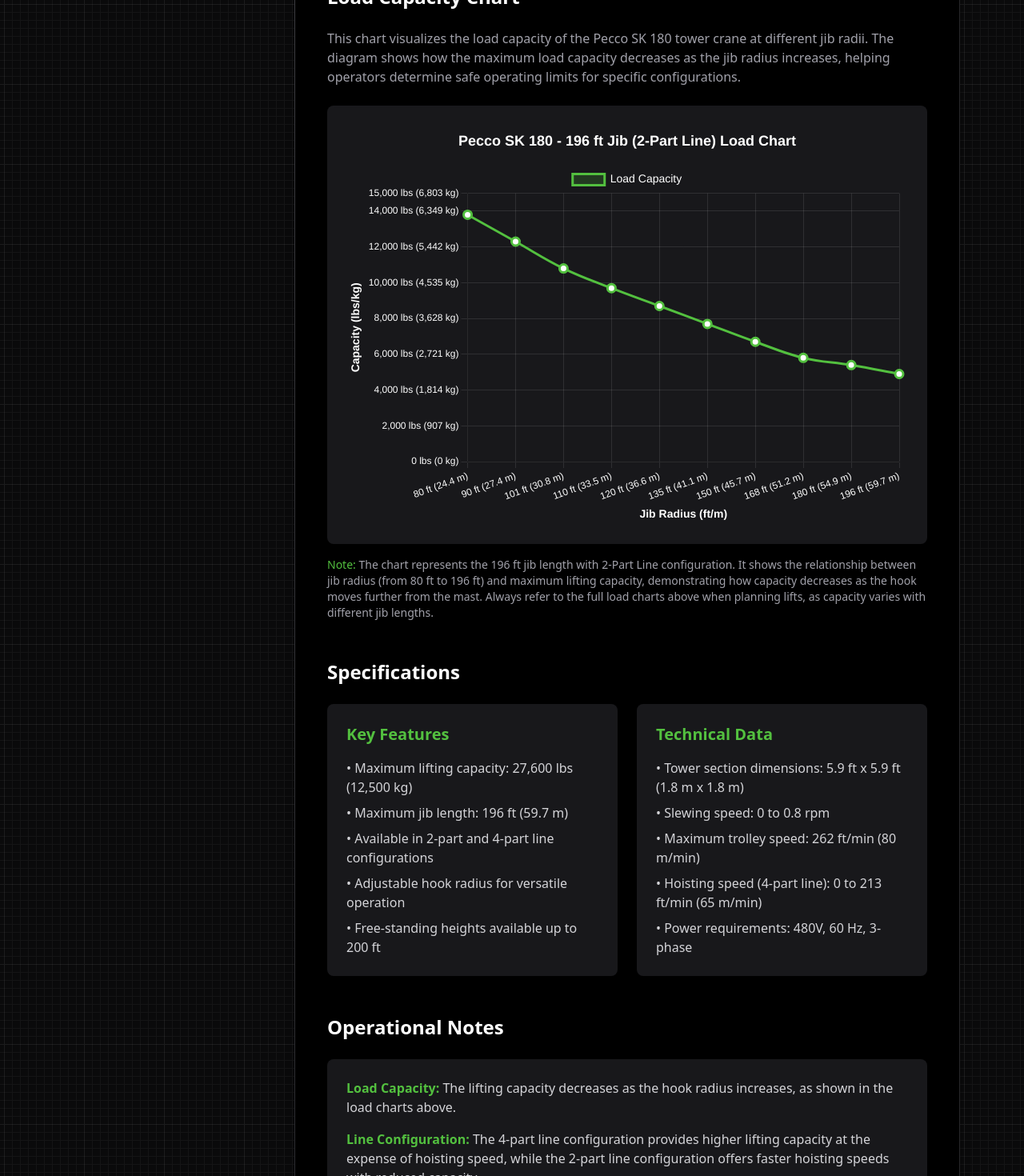
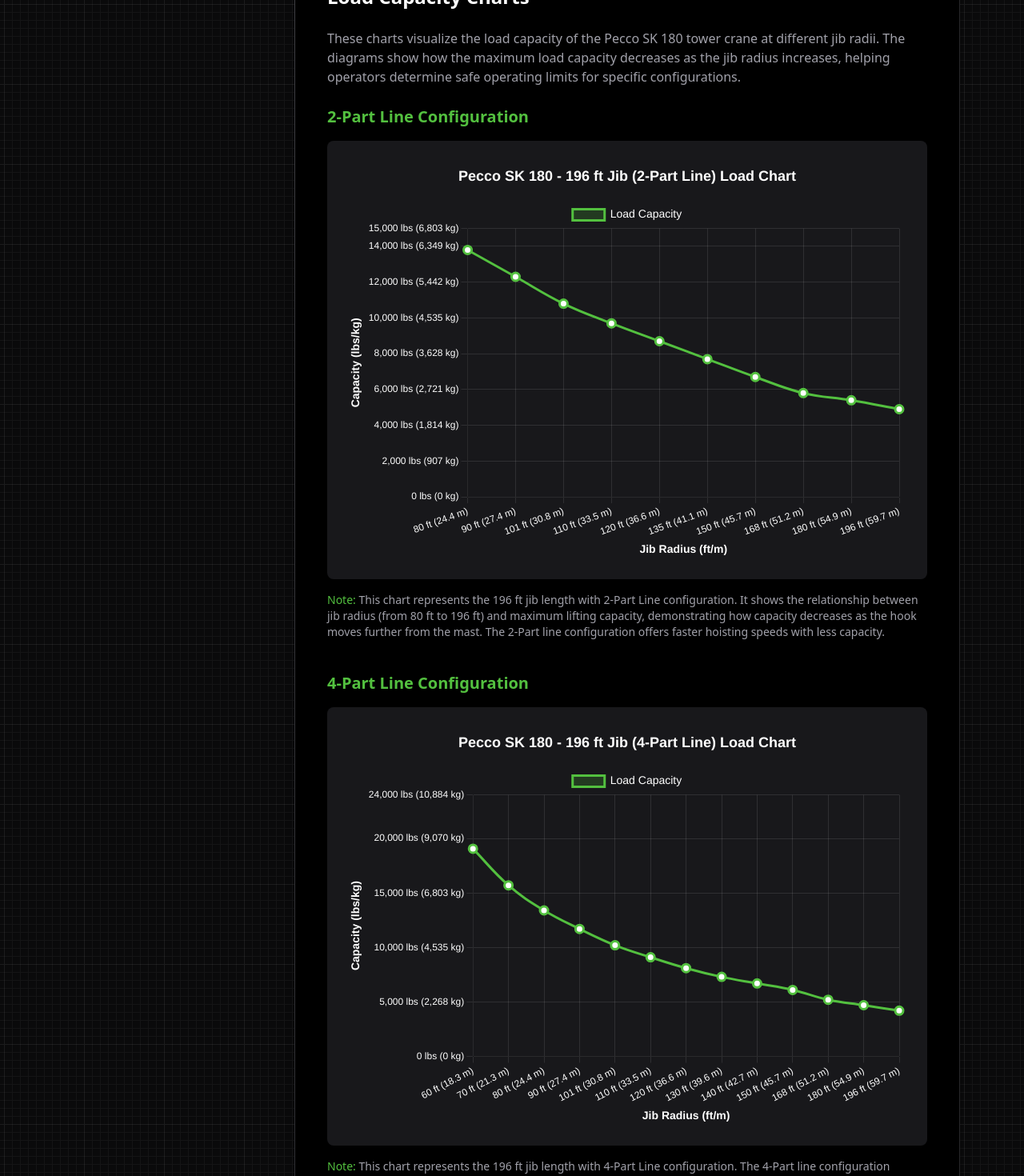
Before and after one commit to ArsCodeAmatoria/lilfoot, a Next.js app: page /pecco-sk-180 in a window 1280 px wide. Shown: the part 1000-2470 px from the top of the page at 80% size. Built offline with nearby package versions, Linux system fonts and the light colour scheme.

Commit message:
Add both 2-Part and 4-Part line capacity charts to Pecco SK 180 page

```diff
--- a/app/components/LoadCapacityChart.tsx
+++ b/app/components/LoadCapacityChart.tsx
@@ -25,8 +25,8 @@ ChartJS.register(
   Legend
 );
 
-// Define the load capacity data - using values from the 196 ft jib configuration
-const loadCapacityData = [
+// Define the 2-Part line load capacity data
+const twoPartLineData = [
   { radiusFt: 80, radiusM: 24.4, capacityLbs: 13800, capacityKg: 6250 },
   { radiusFt: 90, radiusM: 27.4, capacityLbs: 12300, capacityKg: 5580 },
   { radiusFt: 101, radiusM: 30.8, capacityLbs: 10800, capacityKg: 4900 },
@@ -39,7 +39,31 @@ const loadCapacityData = [
   { radiusFt: 196, radiusM: 59.7, capacityLbs: 4900, capacityKg: 2220 },
 ];
 
-const LoadCapacityChart: React.FC = () => {
+// Define the 4-Part line load capacity data
+const fourPartLineData = [
+  { radiusFt: 60, radiusM: 18.3, capacityLbs: 19060, capacityKg: 8645 },
+  { radiusFt: 70, radiusM: 21.3, capacityLbs: 15700, capacityKg: 7120 },
+  { radiusFt: 80, radiusM: 24.4, capacityLbs: 13400, capacityKg: 6080 },
+  { radiusFt: 90, radiusM: 27.4, capacityLbs: 11700, capacityKg: 5300 },
+  { radiusFt: 101, radiusM: 30.8, capacityLbs: 10200, capacityKg: 4625 },
+  { radiusFt: 110, radiusM: 33.5, capacityLbs: 9100, capacityKg: 4125 },
+  { radiusFt: 120, radiusM: 36.6, capacityLbs: 8100, capacityKg: 3670 },
+  { radiusFt: 130, radiusM: 39.6, capacityLbs: 7300, capacityKg: 3310 },
+  { radiusFt: 140, radiusM: 42.7, capacityLbs: 6700, capacityKg: 3040 },
+  { radiusFt: 150, radiusM: 45.7, capacityLbs: 6100, capacityKg: 2770 },
+  { radiusFt: 168, radiusM: 51.2, capacityLbs: 5200, capacityKg: 2360 },
+  { radiusFt: 180, radiusM: 54.9, capacityLbs: 4700, capacityKg: 2130 },
+  { radiusFt: 196, radiusM: 59.7, capacityLbs: 4200, capacityKg: 1905 },
+];
+
+interface LoadCapacityChartProps {
+  configuration: 'twoPartLine' | 'fourPartLine';
+}
+
+const LoadCapacityChart: React.FC<LoadCapacityChartProps> = ({ configuration }) => {
+  // Select the appropriate data based on the configuration
+  const loadCapacityData = configuration === 'twoPartLine' ? twoPartLineData : fourPartLineData;
+
   // Chart options
   const options: ChartOptions<'line'> = {
     responsive: true,
@@ -56,7 +80,7 @@ const LoadCapacityChart: React.FC = () => {
       },
       title: {
         display: true,
-        text: 'Pecco SK 180 - 196 ft Jib (2-Part Line) Load Chart',
+        text: `Pecco SK 180 - 196 ft Jib (${configuration === 'twoPartLine' ? '2-Part' : '4-Part'} Line) Load Chart`,
         color: '#FFFFFF',
         font: {
           size: 18,
@@ -108,7 +132,7 @@ const LoadCapacityChart: React.FC = () => {
       },
       y: {
         min: 0,
-        max: 15000,
+        max: configuration === 'twoPartLine' ? 15000 : 24000,
         ticks: {
           color: '#FFFFFF',
           callback: function(value) {
--- a/app/pecco-sk-180/page.tsx
+++ b/app/pecco-sk-180/page.tsx
@@ -338,18 +338,33 @@ export default function PeccoSK180Page() {
 
         {/* Load Capacity Chart */}
         <section>
-          <h2 className="text-2xl font-bold text-white mb-6">Load Capacity Chart</h2>
+          <h2 className="text-2xl font-bold text-white mb-6">Load Capacity Charts</h2>
           <p className="text-gray-400 mb-6">
-            This chart visualizes the load capacity of the Pecco SK 180 tower crane at different jib radii.
-            The diagram shows how the maximum load capacity decreases as the jib radius increases, helping
+            These charts visualize the load capacity of the Pecco SK 180 tower crane at different jib radii.
+            The diagrams show how the maximum load capacity decreases as the jib radius increases, helping
             operators determine safe operating limits for specific configurations.
           </p>
-          <LoadCapacityChart />
-          <div className="mt-4 text-sm text-gray-400">
-            <span className="text-highlight font-medium">Note:</span> The chart represents the 196 ft jib length with 2-Part Line configuration.
-            It shows the relationship between jib radius (from 80 ft to 196 ft) and maximum lifting capacity,
-            demonstrating how capacity decreases as the hook moves further from the mast. Always refer to the full load charts
-            above when planning lifts, as capacity varies with different jib lengths.
+
+          {/* 2-Part Line Chart */}
+          <div className="mb-10">
+            <h3 className="text-xl font-bold text-highlight mb-4">2-Part Line Configuration</h3>
+            <LoadCapacityChart configuration="twoPartLine" />
+            <div className="mt-4 text-sm text-gray-400">
+              <span className="text-highlight font-medium">Note:</span> This chart represents the 196 ft jib length with 2-Part Line configuration.
+              It shows the relationship between jib radius (from 80 ft to 196 ft) and maximum lifting capacity,
+              demonstrating how capacity decreases as the hook moves further from the mast. The 2-Part line configuration offers faster hoisting speeds with less capacity.
+            </div>
+          </div>
+
+          {/* 4-Part Line Chart */}
+          <div>
+            <h3 className="text-xl font-bold text-highlight mb-4">4-Part Line Configuration</h3>
+            <LoadCapacityChart configuration="fourPartLine" />
+            <div className="mt-4 text-sm text-gray-400">
+              <span className="text-highlight font-medium">Note:</span> This chart represents the 196 ft jib length with 4-Part Line configuration.
+              The 4-Part line configuration provides higher lifting capacity (up to 27,600 lbs) at the expense of hoisting speed.
+              Notice the capacity reduction as radius increases, starting from a higher capacity at shorter radii compared to the 2-Part line.
+            </div>
           </div>
         </section>
 
```
